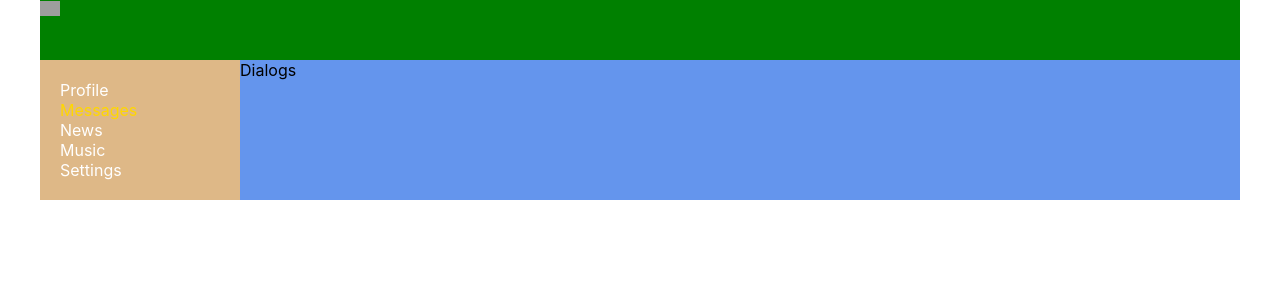
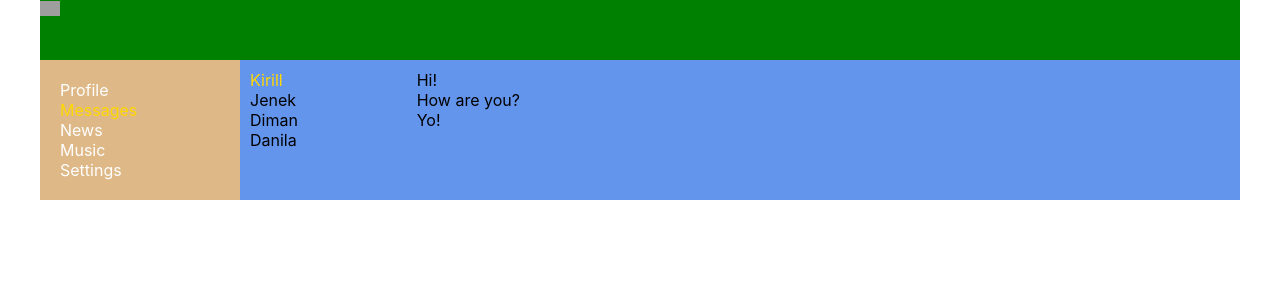
Before and after one commit to iLLDopamine/reactLearning, a React (Create React App) app: page /dialogs in a window 1280 px wide. Shown: the top 300 px of the page. Built offline with nearby package versions, Linux system fonts and the light colour scheme; grey boxes are pictures that could not be loaded.

Commit message:
Content added to dialogs along with styles in it...

```diff
--- a/src/components/Dialogos/Dialogs.jsx
+++ b/src/components/Dialogos/Dialogs.jsx
@@ -2,8 +2,30 @@ import classes from './Dialogs.module.css';
 
 const Dialogs = (props) => {
     return (
-        <div>
-            Dialogs
+        <div className = {classes.dialogs}>
+            <div className = {classes.dialogsItems}>
+                <div className = {`${classes.dialog} ${classes.active}`}>
+                    Kirill
+                </div>
+
+                <div className = {classes.dialog}>
+                    Jenek
+                </div>
+
+                <div className = {classes.dialog}>
+                    Diman
+                </div>
+
+                <div className = {classes.dialog}>
+                    Danila
+                </div>
+            </div>
+
+            <div className = {classes.messages}>
+                <div className = {classes.message}>Hi!</div>
+                <div className = {classes.message}>How are you?</div>
+                <div className = {classes.message}>Yo!</div>
+            </div>
         </div>
     );
 }
--- a/src/components/Dialogos/Dialogs.module.css
+++ b/src/components/Dialogos/Dialogs.module.css
@@ -0,0 +1,20 @@
+.dialogs {
+    display: grid;
+    grid-template-columns: 2fr 10fr;
+}
+
+.dialogsItems {
+    padding: 10px;
+}
+
+.dialogsItems .active {
+    color: gold;
+}
+
+.messages {
+    padding: 10px;
+}
+
+.message {
+
+}
```
